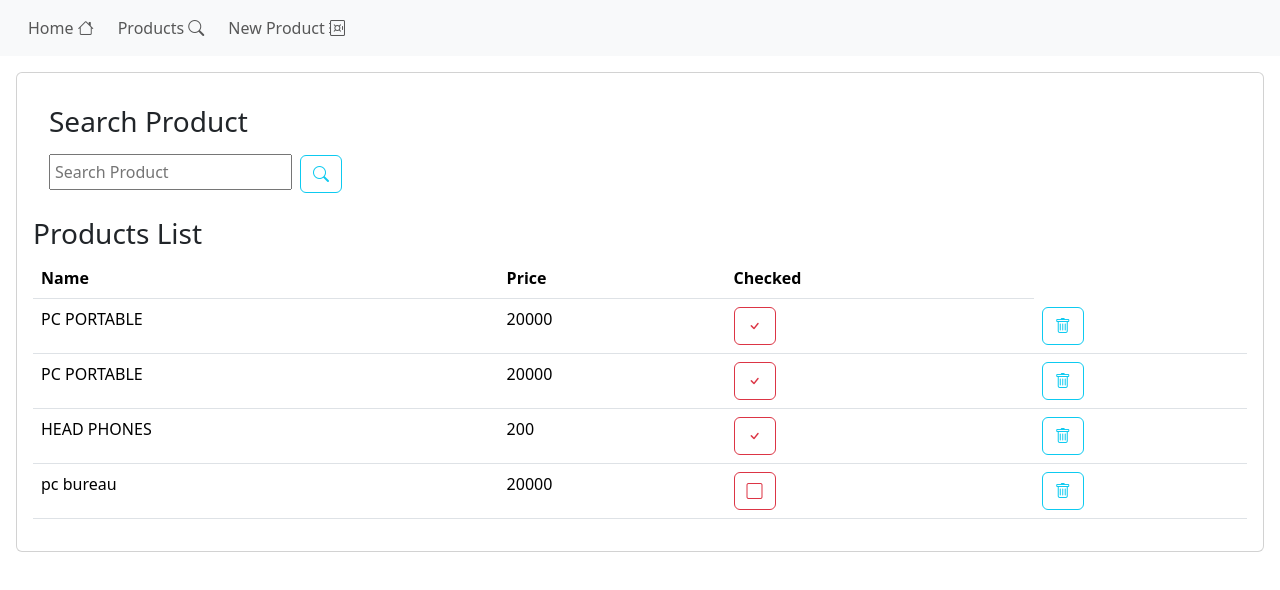
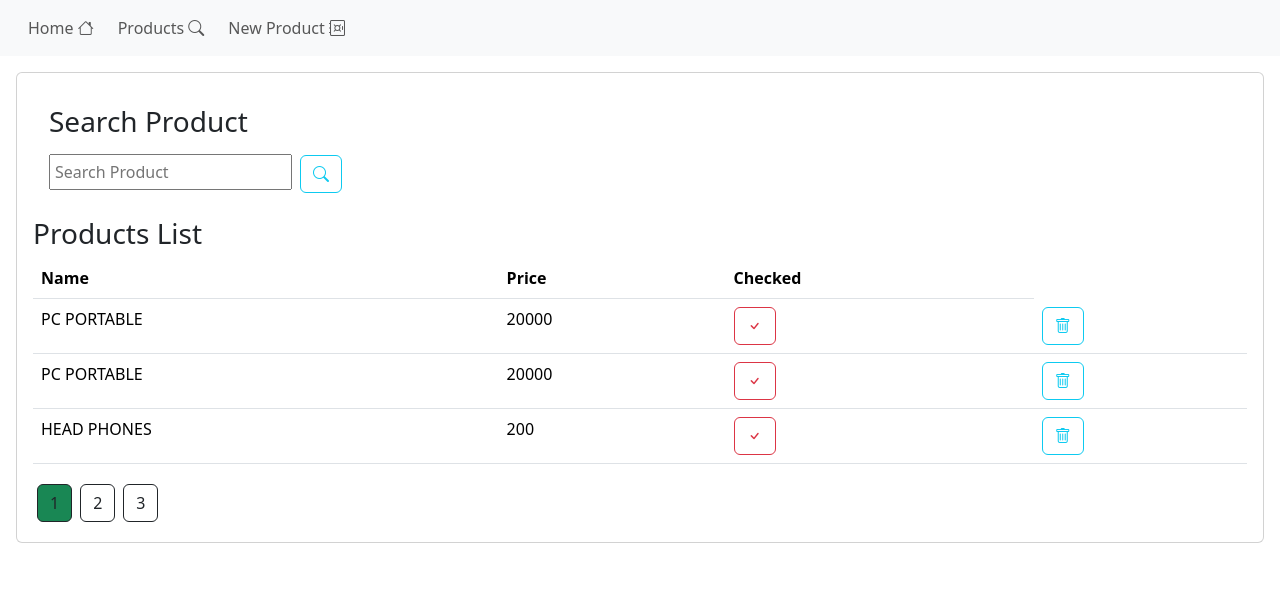
Before and after one commit to roumaysae/Gestion-des-pdts-Angular_jsonServer, an Angular app: page /products in a window 1280 px wide. Shown: the top 590 px of the page. Built offline with nearby package versions, Linux system fonts and the light colour scheme; data requests are answered from the project's data file.

Commit message:
pagination creation

```diff
--- a/src/app/products/products.component.html
+++ b/src/app/products/products.component.html
@@ -38,6 +38,16 @@
         </tr>
         </tbody>
       </table>
+      <ul class="nav nav-pills">
+        <li *ngFor="let p of [].constructor(this.totalPages); let i=index" class="nav-item">
+          <button (click)="handlePages(i+1)"
+
+                  [ngClass]="currentPage== i+1 ? 'btn btn-success m-1' : 'btn btn-outline-dark m-1'"
+
+                  class="btn btn-outline-dark m-1">
+        {{(i+1)}}
+      </button>
+      </ul>
     </div>
   </div>
 
--- a/src/app/products/products.component.ts
+++ b/src/app/products/products.component.ts
@@ -15,6 +15,9 @@ export class ProductsComponent implements OnInit{
 
   products : Array<Product>=[]; // that means ! toi know it's not intialized just keep it
   public  keyword : string="";
+   totalPages: number=0;
+   pagesize: number=3;
+   currentPage: number=1;
   constructor(private productService : ProductService) {
 
   }
@@ -24,11 +27,16 @@ export class ProductsComponent implements OnInit{
    }//des le demarage et la genertion de composant on l'affecte à cet URL de backend
 
   public getProducts(){
-      this.productService.getProducts()
+      this.productService.getProducts(this.currentPage,this.pagesize)
         .subscribe(
           {
-          next : data =>
-            this.products=data,
+            next: (res) =>{
+              this.products = res.body as Product[];//cast to product array
+            let totalProducts:number = parseInt(res.headers.get("x-total-count")!);
+            this.totalPages = Math.ceil(totalProducts/this.pagesize);
+            if(totalProducts % this.pagesize !=0)
+              this.totalPages++;
+            },
           error: err => {
             console.log(err);
             }   }
@@ -70,4 +78,9 @@ export class ProductsComponent implements OnInit{
         }
       )
   }
+
+  handlePages(page:number) {
+    this.currentPage=page;
+    this.getProducts();
+  } //ici je vais changer la page
 }
--- a/src/app/services/product.service.ts
+++ b/src/app/services/product.service.ts
@@ -12,8 +12,8 @@ export class ProductService {
   }
 
   //1st method
-  public getProducts(): Observable<Array<Product>> {
-    return this.httpClient.get<Array<Product>>("http://localhost:8080/products");
+  public getProducts(page:number=1 ,size:number=4 ){
+    return this.httpClient.get(`http://localhost:8080/products?_page=${page}&_limit=${size}`,{observe:"response"});
   }
 
   //2nd method
```
